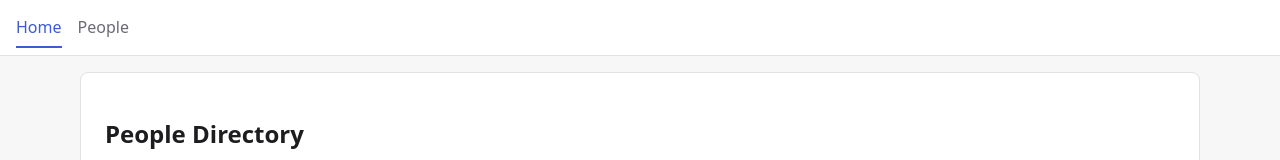
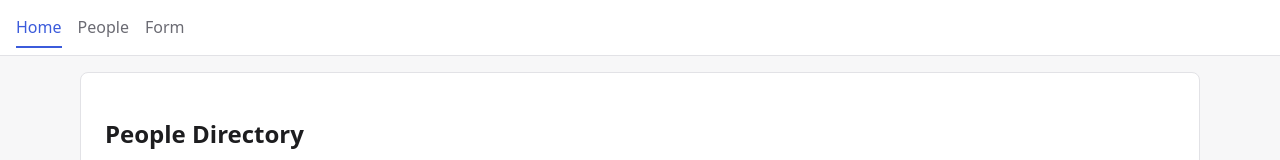
Before and after one commit to irvine-qn/MSIS207.R12.CTTT.1_24521511_Nguyen-Thi-Ngoc-Quynh, a React (Vite) app in the folder Lab_4/Exercise/Ex_1/: page / in a window 1280 px wide. Shown: the top 160 px of the page. Built offline with nearby package versions, Linux system fonts and the light colour scheme.

Commit message:
feat: add 'Form' navigation item to the Layout component

```diff
--- a/Lab_4/Exercise/Ex_1/src/components/Layout.jsx
+++ b/Lab_4/Exercise/Ex_1/src/components/Layout.jsx
@@ -6,6 +6,7 @@ import styles from './Layout.module.css'
 const navItems = [
   { to: '/', label: 'Home', end: true },
   { to: '/people', label: 'People', end: false },
+  { to: '/form', label: 'Form', end: false },
 ]
 
 export default function Layout() {
```
